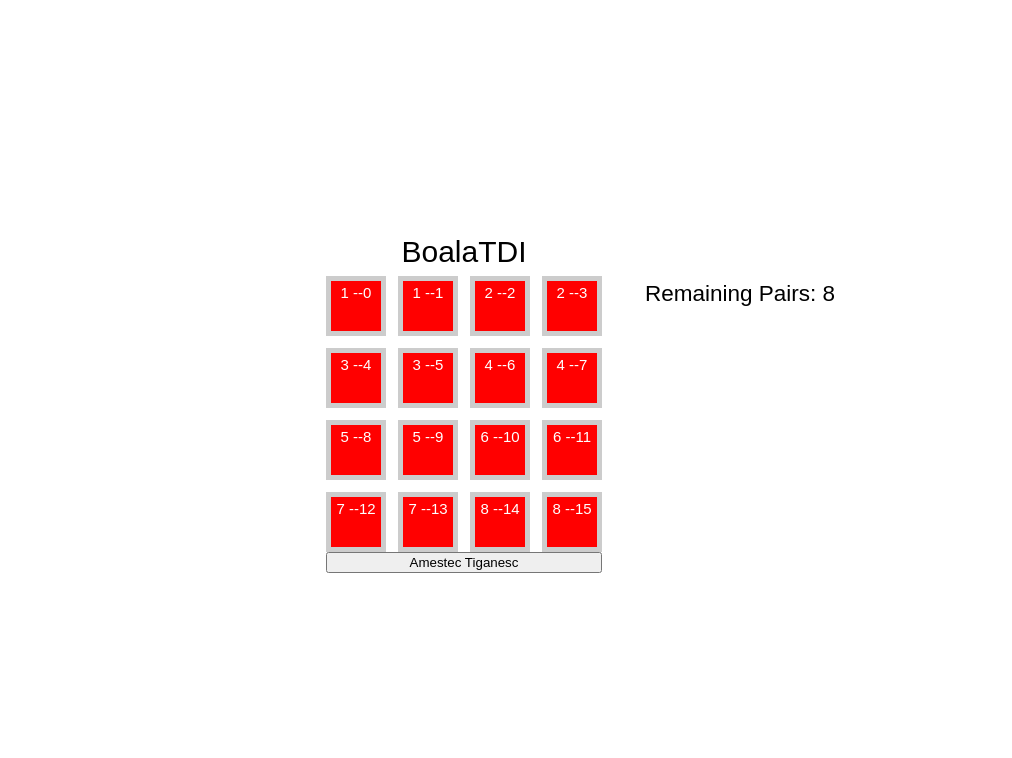
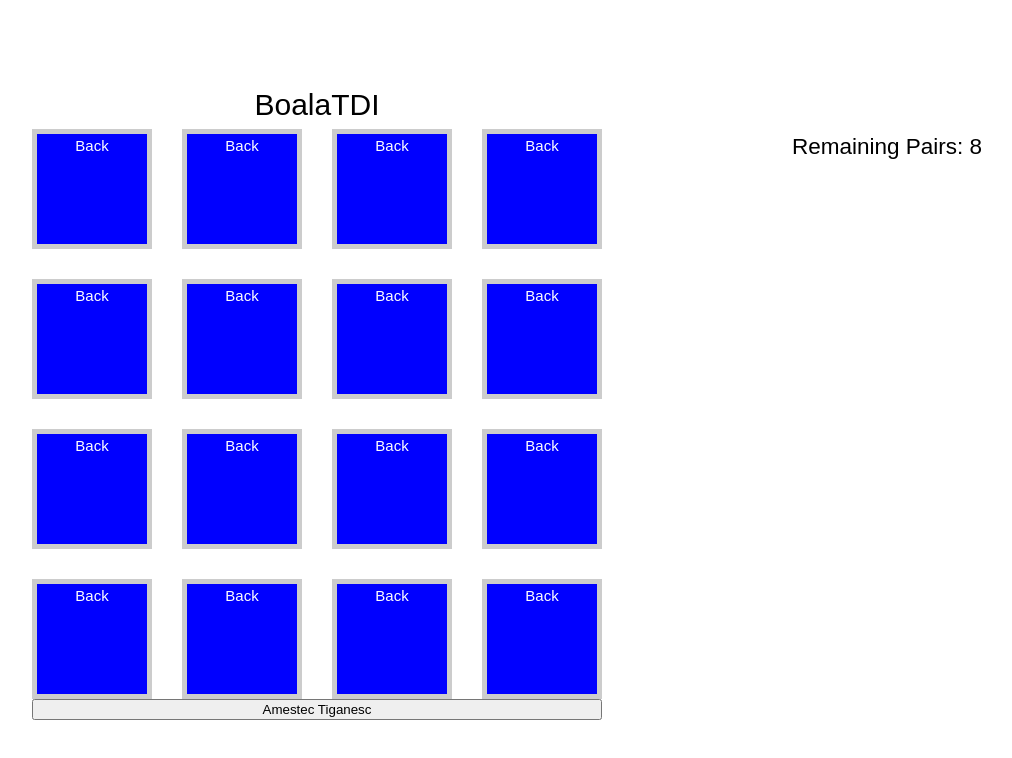
Before and after one commit to StefanBadila/BoalaTDI, a Vue app: page / in a window 1280 px wide. Shown: the top 758 px of the page, without its empty margins (38-1050 px from the left). Built offline with nearby package versions, Linux system fonts and the light colour scheme.

Commit message:
poti vedea perechile nepotrivite

```diff
--- a/src/App.vue
+++ b/src/App.vue
@@ -67,13 +67,13 @@ export default{
     cardItems.forEach(item => {
       cardList.value.push({
         value: item,
-        visible: true,
+        visible: false,
         position: null,
         matched: false
       })
       cardList.value.push({
         value: item,
-        visible: true,
+        visible: false,
         position: null,
         matched: false
       })
@@ -108,8 +108,9 @@ export default{
         }
         else{
 
-          cardList.value[cardOne.position].matched=false
+          seTimeout(()=>{cardList.value[cardOne.position].matched=false
           cardList.value[cardTwo.position].matched=false
+          }, 2000)
         }
 
 
@@ -145,10 +146,10 @@ margin-top: 60px;
 
 .game-board{
   display: grid;
-  grid-template-columns: repeat(4, 60px);
-  grid-template-rows: repeat(4, 60px);
-  grid-column-gap: 12px;
-  grid-row-gap: 12px;
+  grid-template-columns: repeat(4, 120px);
+  grid-template-rows: repeat(4, 120px);
+  grid-column-gap: 30px;
+  grid-row-gap: 30px;
   justify-content: center;
   justify-content: center;
 
@@ -156,4 +157,3 @@ margin-top: 60px;
 }
 
 </style>
-dsfsdfsd  fdsfsd
```
